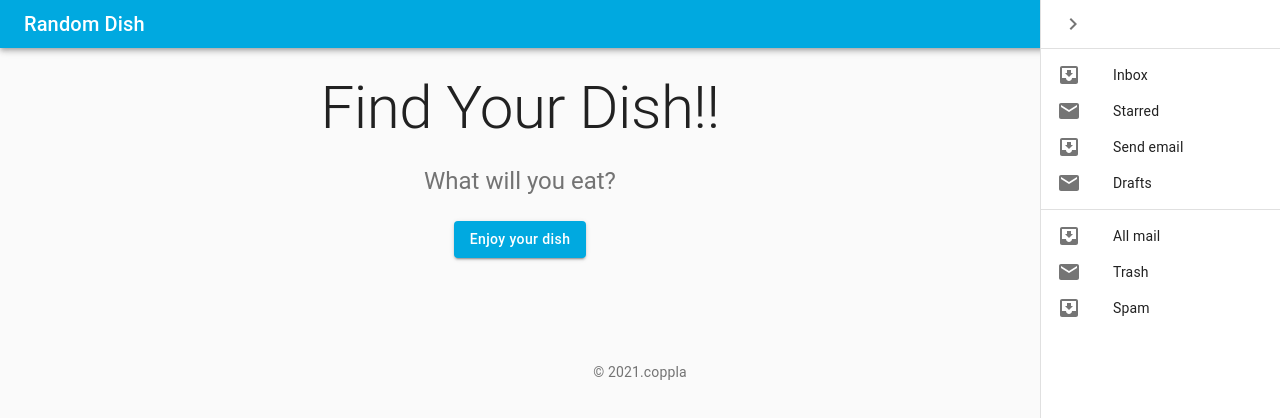
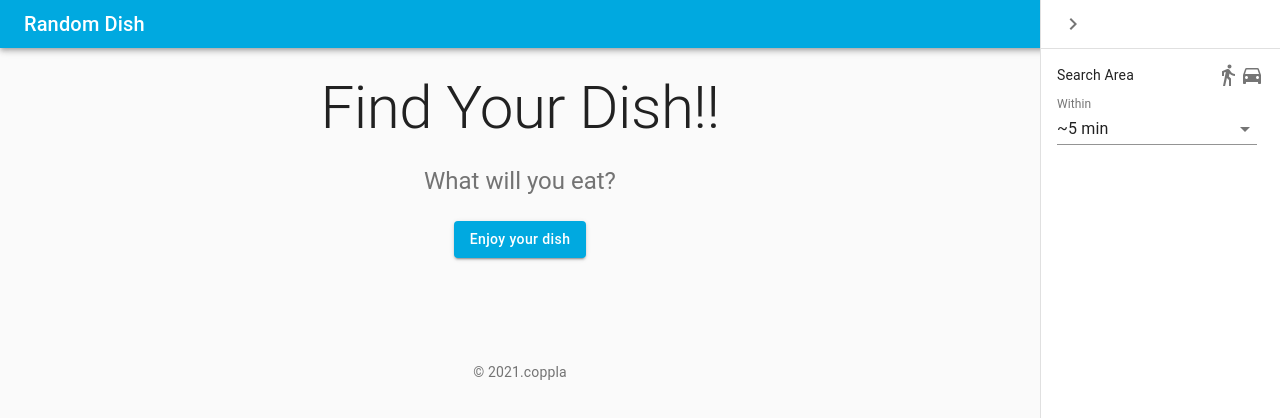
Before and after one commit to shin-hama/random-dish, a React (Create React App) app in the folder frontend/: page / in a window 1280 px wide. Both pictures are taken after a click on the button "menu". Shown: the top 418 px of the page. Built offline with nearby package versions, Linux system fonts and the light colour scheme.

Commit message:
ENH: Add range area form

```diff
--- a/frontend/src/App.js
+++ b/frontend/src/App.js
@@ -151,7 +151,10 @@ function App() {
           </Grid>
         </Container>
       </main>
-      <footer className={classes.footer}>
+      <footer
+        className={clsx(classes.footer, classes.content, {
+          [classes.contentShift]: open,
+        })}>
         <Copyright />
       </footer>
     </div>
--- a/frontend/src/RightDrawer.js
+++ b/frontend/src/RightDrawer.js
@@ -9,10 +9,14 @@ import IconButton from '@material-ui/core/IconButton'
 import ChevronLeftIcon from '@material-ui/icons/ChevronLeft'
 import ChevronRightIcon from '@material-ui/icons/ChevronRight'
 import ListItem from '@material-ui/core/ListItem'
-import ListItemIcon from '@material-ui/core/ListItemIcon'
 import ListItemText from '@material-ui/core/ListItemText'
-import InboxIcon from '@material-ui/icons/MoveToInbox'
-import MailIcon from '@material-ui/icons/Mail'
+import ListItemSecondaryAction from '@material-ui/core/ListItemSecondaryAction'
+import InputLabel from '@material-ui/core/InputLabel'
+import MenuItem from '@material-ui/core/MenuItem'
+import FormControl from '@material-ui/core/FormControl'
+import Select from '@material-ui/core/Select'
+import DirectionsCarIcon from '@material-ui/icons/DirectionsCar'
+import DirectionsWalkIcon from '@material-ui/icons/DirectionsWalk'
 
 const useStyles = makeStyles((theme) => ({
   drawer: {
@@ -28,7 +32,38 @@ const useStyles = makeStyles((theme) => ({
     ...theme.mixins.toolbar,
     justifyContent: 'flex-start',
   },
+  selector: {
+    minWidth: 200,
+  },
 }))
+
+const SearchRange = () => {
+  const classes = useStyles()
+  const [range, setRange] = React.useState(5)
+
+  const handleChange = (event) => {
+    setRange(event.target.value)
+  }
+
+  return (
+    <FormControl className={classes.selector}>
+      <InputLabel shrink id="select-range-label">
+        Within
+      </InputLabel>
+      <Select
+        labelId="demo-simple-select-label"
+        id="demo-simple-select"
+        value={range}
+        onChange={handleChange}>
+        {[3, 5, 10, 15].map((time, i) => (
+          <MenuItem key={i} value={time}>
+            ~{time} min
+          </MenuItem>
+        ))}
+      </Select>
+    </FormControl>
+  )
+}
 
 function RightDrawer({ setOpen, open }) {
   const classes = useStyles()
@@ -60,25 +95,18 @@ function RightDrawer({ setOpen, open }) {
         </div>
         <Divider />
         <List>
-          {['Inbox', 'Starred', 'Send email', 'Drafts'].map((text, index) => (
-            <ListItem button key={text}>
-              <ListItemIcon>
-                {index % 2 === 0 ? <InboxIcon /> : <MailIcon />}
-              </ListItemIcon>
-              <ListItemText primary={text} />
-            </ListItem>
-          ))}
-        </List>
-        <Divider />
-        <List>
-          {['All mail', 'Trash', 'Spam'].map((text, index) => (
-            <ListItem button key={text}>
-              <ListItemIcon>
-                {index % 2 === 0 ? <InboxIcon /> : <MailIcon />}
-              </ListItemIcon>
-              <ListItemText primary={text} />
-            </ListItem>
-          ))}
+          <ListItem>
+            <ListItemText primary="Search Area" />
+            <ListItemSecondaryAction>
+              <IconButton edge="end" aria-label="comments">
+                <DirectionsWalkIcon />
+                <DirectionsCarIcon />
+              </IconButton>
+            </ListItemSecondaryAction>
+          </ListItem>
+          <ListItem>
+            <SearchRange></SearchRange>
+          </ListItem>
         </List>
       </Drawer>
     </>
--- a/frontend/src/index.js
+++ b/frontend/src/index.js
@@ -41,6 +41,15 @@ const customTheme = createMuiTheme({
     MuiList: {
       dense: true,
     },
+    MuiCheckbox: {
+      color: 'primary',
+    },
+    MuiRadio: {
+      color: 'primary',
+    },
+    MuiSwitch: {
+      color: 'primary',
+    },
   },
   typography: {
     button: {
```
